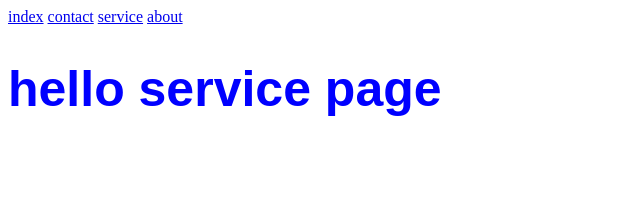
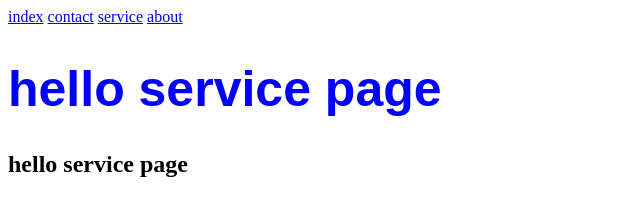
Before and after one commit to jeevithar182006-svg/html_fundamentals, a plain HTML site: page service .html in a window 1280 px wide. Shown: the whole page, without its empty margins (0-640 px from the left). Drawn offline with Linux system fonts and the light colour scheme.

Commit message:
initial message

```diff
--- a/service .html
+++ b/service .html
@@ -12,5 +12,6 @@
     <a href="service.html">service</a>
     <a href="about.html">about</a>
     <h1>hello service page</h1>
+    <h2>hello service page</h2>
 </body>
 </html>
```
